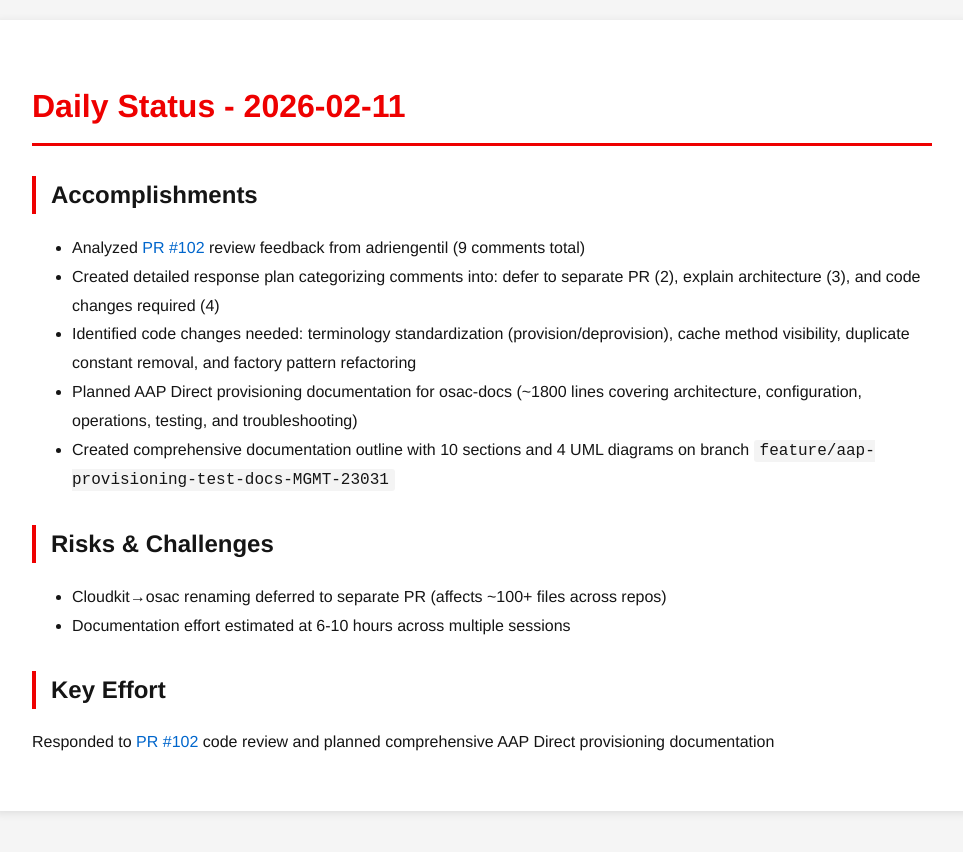
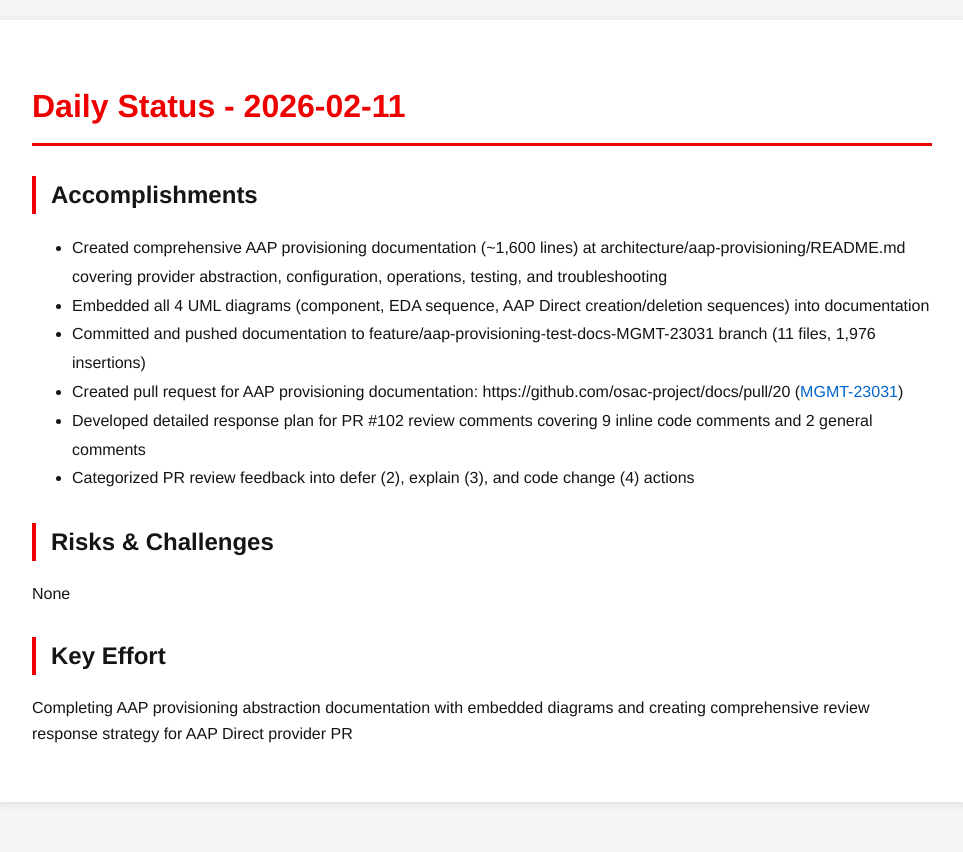
Before and after one commit to tzvatot/daily-status, a Jekyll site: the page built from 2026-02-11.md, in a window 1280 px wide. Shown: the top 852 px of the page, without its empty margins (158-1121 px from the left). Built offline with Jekyll 4.4.1, drawn with Linux system fonts in a browser that asks for light colours.

Commit message:
Daily status update - 2026-02-11

```diff
--- a/2026-02-11.md
+++ b/2026-02-11.md
@@ -7,15 +7,15 @@ date: 2026-02-11
 # Daily Status - 2026-02-11
 
 ## Accomplishments
-- Analyzed [PR #102](https://github.com/osac-project/osac-operator/pull/102) review feedback from adriengentil (9 comments total)
-- Created detailed response plan categorizing comments into: defer to separate PR (2), explain architecture (3), and code changes required (4)
-- Identified code changes needed: terminology standardization (provision/deprovision), cache method visibility, duplicate constant removal, and factory pattern refactoring
-- Planned AAP Direct provisioning documentation for osac-docs (~1800 lines covering architecture, configuration, operations, testing, and troubleshooting)
-- Created comprehensive documentation outline with 10 sections and 4 UML diagrams on branch `feature/aap-provisioning-test-docs-MGMT-23031`
+- Created comprehensive AAP provisioning documentation (~1,600 lines) at architecture/aap-provisioning/README.md covering provider abstraction, configuration, operations, testing, and troubleshooting
+- Embedded all 4 UML diagrams (component, EDA sequence, AAP Direct creation/deletion sequences) into documentation
+- Committed and pushed documentation to feature/aap-provisioning-test-docs-MGMT-23031 branch (11 files, 1,976 insertions)
+- Created pull request for AAP provisioning documentation: https://github.com/osac-project/docs/pull/20 ([MGMT-23031](https://issues.redhat.com/browse/MGMT-23031))
+- Developed detailed response plan for PR #102 review comments covering 9 inline code comments and 2 general comments
+- Categorized PR review feedback into defer (2), explain (3), and code change (4) actions
 
 ## Risks & Challenges
-- Cloudkit→osac renaming deferred to separate PR (affects ~100+ files across repos)
-- Documentation effort estimated at 6-10 hours across multiple sessions
+None
 
 ## Key Effort
-Responded to [PR #102](https://github.com/osac-project/osac-operator/pull/102) code review and planned comprehensive AAP Direct provisioning documentation
+Completing AAP provisioning abstraction documentation with embedded diagrams and creating comprehensive review response strategy for AAP Direct provider PR
```
